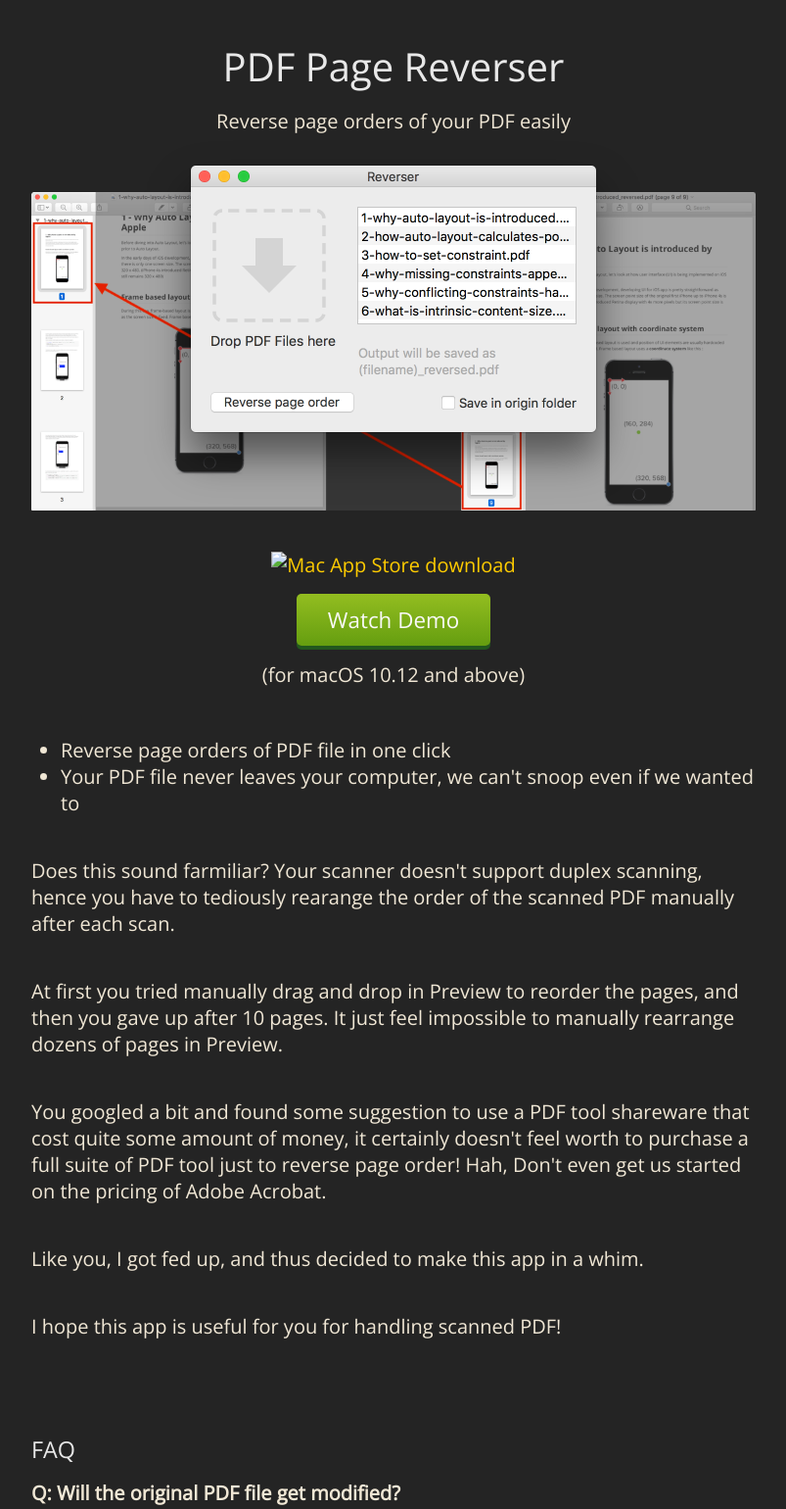
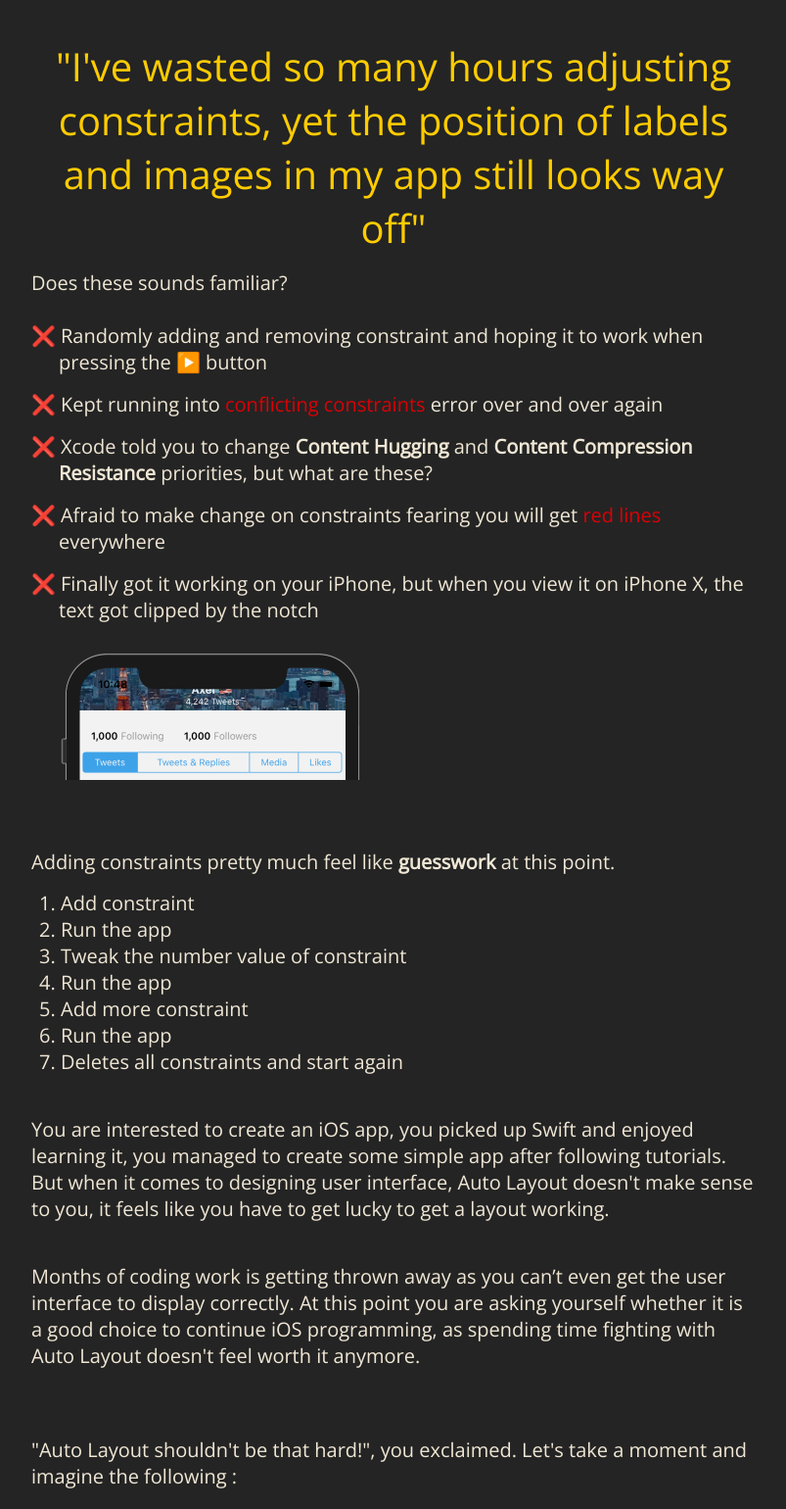
Before and after one commit to cupnoodle/blackfriday, a plain HTML site: page index.html in a window 1280 px wide. Shown: the top 1540 px of the page at 98% size, without its empty margins (238-1041 px from the left). Drawn offline with nearby package versions, Linux system fonts and the light colour scheme.

Commit message:
first commit

```diff
--- a/index.html
+++ b/index.html
@@ -4,13 +4,13 @@
 <meta charset="utf-8">
 <meta http-equiv="X-UA-Compatible" content="IE=edge">
 <meta name="viewport" content="width=device-width, initial-scale=1"><!-- Begin Jekyll SEO tag v2.4.0 -->
-<title>PDF Page Reverser</title>
-<meta property="og:title" content="PDF Page Reverser" />
+<title>Making Sense of Auto Layout (Black Friday)</title>
+<meta property="og:title" content="Making Sense of Auto Layout" />
 <meta property="og:locale" content="en_US" />
-<meta name="description" content="Reverse page order of your PDF files easily" />
-<meta property="og:description" content="Reverse page order of your PDF files easily />
-<meta property="og:url" content="https://reversepdf.fluffy.es" />
-<meta property="og:site_name" content="PDF Page Reverser" />
+<meta name="description" content="Understand how Auto Layout works and create layout that looks good across devices" />
+<meta property="og:description" content="Understand how Auto Layout works and create layout that looks good across devices" />
+<meta property="og:url" content="https://blackfriday.fluffy.es" />
+<meta property="og:site_name" content="Making Sense of Auto Layout" />
 <meta property="og:type" content="website" />
 <meta property="og:image" content="https://pdfpagenumber.com/512.png" />
 <meta property='og:image:type' content='image/png' />
@@ -24,48 +24,53 @@
 <body>
   <div class="wrapper">
     <div class="header" style="text-align: center;">
-      <h1>PDF Page Reverser</h1>
-      <span>Reverse page orders of your PDF easily</span>
-      <img src="reverser.png" alt="Reverser app" class="reverser"/>
+      <h1>"I've wasted so many hours adjusting constraints, yet the position of labels and images in my app still looks way off"</h1>
     </div>
-    <div class="action">
-      <a href="https://itunes.apple.com/us/app/reverser/id1440371872" target="_blank"><img srcset="masblack.png 1x, masblack@2x.png 2x" src="masblack.png"alt="Mac App Store download" /></a><br><br>
-      <a class="cta2" onclick="revealVideo('video','youtube')">Watch Demo</a>
+    <div class="pitch">
+      <span>Does these sounds familiar? </span>
       <br><br>
-      <span>(for macOS 10.12 and above)</span>
-      <div id="video" class="lightbox" onclick="hideVideo('video','youtube')">
-        <div class="lightbox-container">
-          <div class="lightbox-content">
+      <ul class="wrong">
+        <li>Randomly adding and removing constraint and hoping it to work when pressing the ▶️ button</li>
+        <li>Kept running into <span style="color: #dc0005;">conflicting constraints</span> error over and over again</li>
+        <li>Xcode told you to change <strong>Content Hugging</strong> and <strong>Content Compression Resistance</strong> priorities, but what are these?</li>
+        <li>Afraid to make change on constraints fearing you will get <span style="color: #dc0005;">red lines</span> everywhere</li>
+        <li>Finally got it working on your iPhone, but when you view it on iPhone X, the text got clipped by the notch
+          <br><br>
+          <img src="topnotch.png" style="width:314px; height:auto; margin-left: auto; margin-right: auto;" alt="Top notch blocking text" /></li>
+      </ul>
+      <br><br>
+      <p>Adding constraints pretty much feel like <strong>guesswork</strong> at this point.</p>
+      <ol>
+        <li>Add constraint</li>
+        <li>Run the app</li>
+        <li>Tweak the number value of constraint</li>
+        <li>Run the app</li>
+        <li>Add more constraint</li>
+        <li>Run the app</li>
+        <li>Deletes all constraints and start again</li>
+      </ol>
+      <br>
+      <p>You are interested to create an iOS app, you picked up Swift and enjoyed learning it, you managed to create some simple app after following tutorials. But when it comes to designing user interface, Auto Layout doesn't make sense to you, it feels like you have to get lucky to get a layout working. </p>
+      <br>
+      <p>Months of coding work is getting thrown away as you can’t even get the user interface to display correctly. At this point you are asking yourself whether it is a good choice to continue iOS programming, as spending time fighting with Auto Layout doesn't feel worth it anymore.</p>
+      <br><br>
+      <!--<h2>No matter how many tutorials you follow, when you open Xcode interface builder, you still feel stuck</h2>
+      <p>You have watched a bunch of Youtube video tutorials but when you open up Xcode and try it, you have no idea what you’re doing. Sometimes you managed to do the layout shown in the video, but when it comes to your own layout, you’re clueless.</p>
+      <br>
+      <p>When you ask for advice on internet forum, you get different conflicting advices. “Ditch the Interface Builder, do Auto Layout in code!”, “Use library like SnapKit!”, “Try UIStackViews!”. Which advice should you take? Should you spend extra time on learning third party library just to make the user interface work? (Answer: No, you don't need to learn extra third party library to make layout work)</p>-->
+      <p>"Auto Layout shouldn't be that hard!", you exclaimed. Let's take a moment and imagine the following : </p><br>
+      <h2>What if you knew exactly what constraint to add for each element, and able to create user interface that look great on any screen size?</h2>
+      <p>What if you <strong>knew exactly which constraint to add</strong> for each element? You could save hours from trial and error-ing constraints. You’d know how to troubleshoot constraints whenever your layout looks off from their supposed position. <strong>You’d be confident that your app will look exactly like how you want it</strong> in all iPhones and iPads. You could finish the app that you have been working on for months, submit it to the App Store, and have a better resume for applying iOS developer positions.</p>
+      <br><br>
+      <h2>Learn the fundamentals of Auto Layout and create constraint confidently</h2>
+      <p>The problem with Auto Layout is that winging it as you go along is not an option. With coding you often can trial and error until it works, so we are used to it. Auto Layout needs to be properly understood and applied systematically, you have to understand what every single constraint is doing, throwing them in at random until its <span style="color: #4691D6"> all blue</span> is never going to work.</p>
 
-            <button onclick="hideVideo('video','youtube')" class="lightbox-close">
-            Close | ✕
-            </button>
-          <div class="video-container">
-            <iframe id="youtube" width="960" height="540" src="https://www.youtube.com/embed/sO5IRRttn5U?rel=0&amp;showinfo=0" frameborder="0" allowfullscreen></iframe>
-          </div>
-
-        </div>
-      </div>
-    </div>
-  </div>
-    <div class="pitch">
-
-      <ul>
-        <li>Reverse page orders of PDF file in one click</li>
-        <li>Your PDF file never leaves your computer, we can't snoop even if we wanted to</li>
-      </ul>
       <br>
-      <p>Does this sound farmiliar? Your scanner doesn't support duplex scanning, hence you have to tediously rearange the order of the scanned PDF manually after each scan.</p>
+      <p>Making Sense of Auto Layout will explain the fundamentals of Auto Layout including <strong>how it decides the position and size of an UI Element</strong> (UIView, UILabel etc), what problems do Auto Layout solve, why do Xcode shows you <span style="color: #dc0005;">red lines</span> and how to troubleshoot them.</p>
       <br>
-      <p>At first you tried manually drag and drop in Preview to reorder the pages, and then you gave up after 10 pages. It just feel impossible to manually rearrange dozens of pages in Preview.</p>
-      <br>
-      <p>You googled a bit and found some suggestion to use a PDF tool shareware that cost quite some amount of money, it certainly doesn't feel worth to purchase a full suite of PDF tool just to reverse page order! Hah, Don't even get us started on the pricing of Adobe Acrobat.</p>
-      <br>
-      <p>Like you, I got fed up, and thus decided to make this app in a whim.</p>
-      <br>
-      <p>I hope this app is useful for you for handling scanned PDF!</p>
-      <br>
-
+      <h2>Create layout with dynamic content at ease</h2>
+      <p>Most of the time your app will communicate with a web API that returns JSON content, you can confidently create a layout that cater to dynamic content using <strong>Self-sizing table view cells</strong> or <strong>Scroll views with dynamic height</strong>. </p>
+      <p>By using the help of <strong>Stack views</strong>, you can add/remove UI element easily into the stack without having to add constraints all over again.</p>
       <br><br>
       <h3>FAQ</h3><strong>Q: Will the original PDF file get modified?</strong>
       <br><br>
@@ -84,36 +89,6 @@
       <span>Made by <a href="https://fluffy.es">Axel Kee</a></span>
     </div>
   </div>
-<script>
-function revealVideo(div,video_id) {
-  var video = document.getElementById(video_id).src;
-  document.getElementById(video_id).src = video+'&autoplay=1'; // adding autoplay to the URL
-  document.getElementById(div).style.display = 'block';
-}
 
-// Hiding the lightbox and removing YouTube autoplay
-function hideVideo(div,video_id) {
-  var video = document.getElementById(video_id).src;
-  var cleaned = video.replace('&autoplay=1',''); // removing autoplay form url
-  document.getElementById(video_id).src = cleaned;
-  document.getElementById(div).style.display = 'none';
-}
-</script>
-<!-- Default Statcounter code for Pdfreverser.fluffy.es
-https://pdfreverser.fluffy.es -->
-<script type="text/javascript">
-var sc_project=11858681;
-var sc_invisible=1;
-var sc_security="9c5a4a48";
-</script>
-<script type="text/javascript"
-src="https://www.statcounter.com/counter/counter.js"
-async></script>
-<noscript><div class="statcounter"><a title="Web Analytics"
-href="http://statcounter.com/" target="_blank"><img
-class="statcounter"
-src="//c.statcounter.com/11858681/0/9c5a4a48/1/" alt="Web
-Analytics"></a></div></noscript>
-<!-- End of Statcounter Code -->
 </body>
 </html>
--- a/main.css
+++ b/main.css
@@ -56,10 +56,31 @@ blockquote > :last-child { margin-bottom: 0; }
 
 .header{
   margin-top: 2em;
-  background-image: url('bgdemo.png');
   background-size: contain;
   background-repeat: no-repeat;
   background-position: center bottom;
+}
+
+.header h1{
+  color: #ffcc00;
+  /*text-shadow: 1px 1px #fff;*/
+}
+
+ul.wrong {
+  list-style: none;
+  margin-left: 0;
+  padding-left: 0;
+}
+
+ul.wrong li {
+  padding-left: 1.4em;
+  text-indent: -1.4em;
+  margin-bottom: 0.8em;
+}
+
+ul.wrong li:before {
+  content: "❌";
+  padding-right: 5px;
 }
 
 .action{
@@ -68,12 +89,6 @@ blockquote > :last-child { margin-bottom: 0; }
   text-align: center;
 }
 
-.reverser{
-  width: 100%;
-  height: auto;
-  max-width: 526px;
-  max-height: 384px;
-}
 
 .footer {
   text-align: center;
```
Also changed, not shown: topNotch.png (added), 2 other files.
